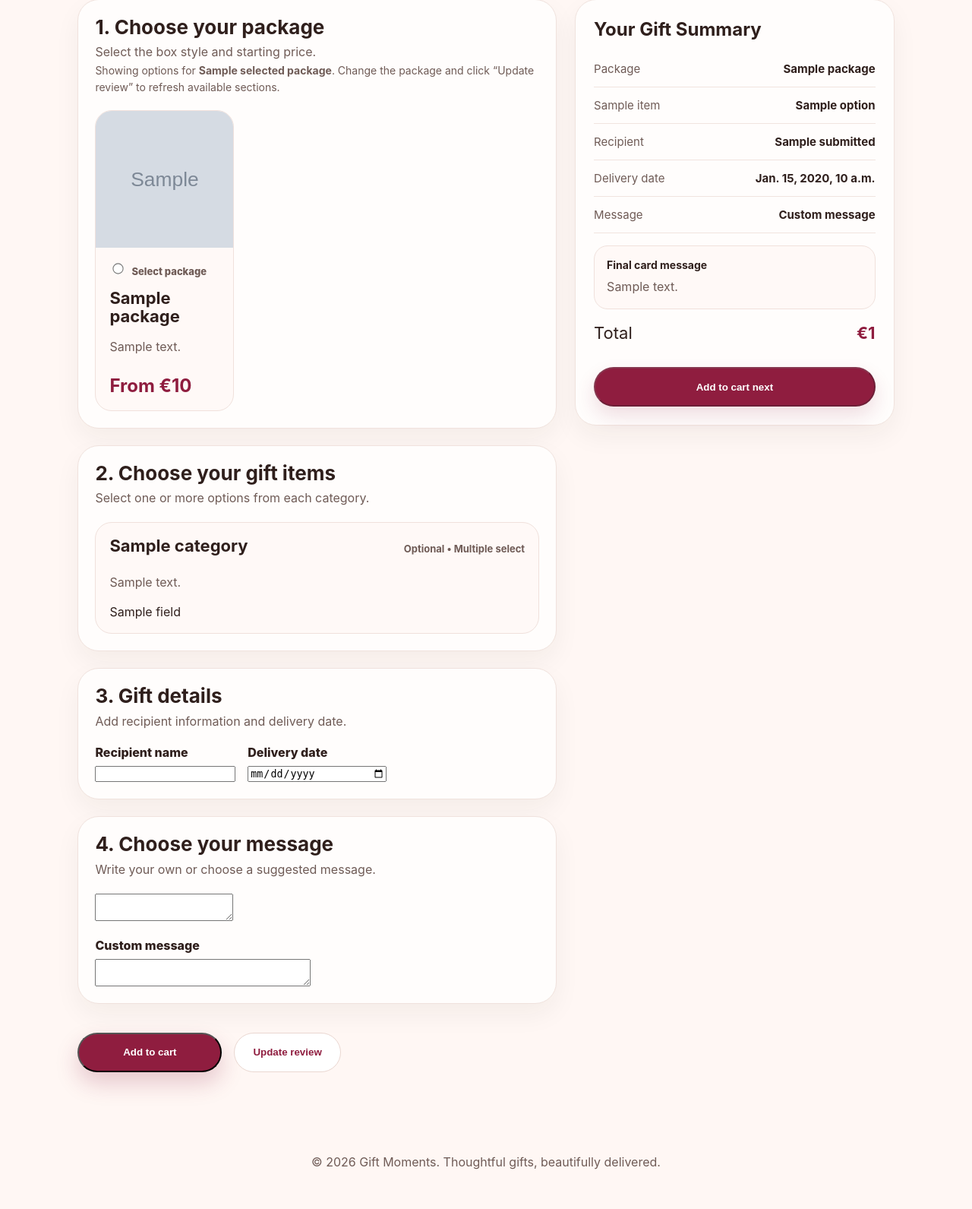
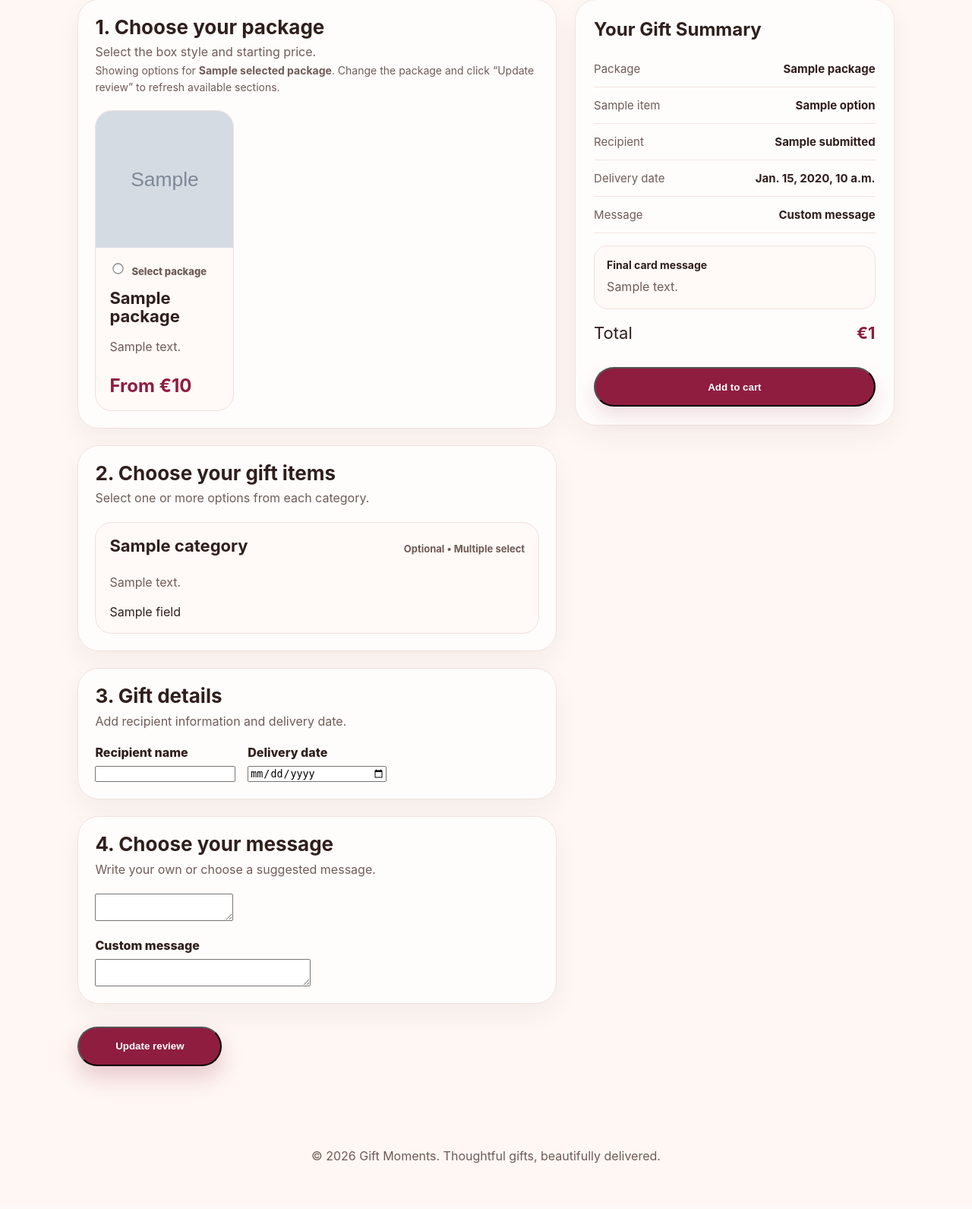
Before and after one commit to bkocii/gift-moments, a Django app: template templates/catalog/build_your_own.html in a window 1280 px wide. Shown: the part 290-1881 px from the top of the page at 76% size. After the commit the page ends 1821 px from the top, so only its background shows below. Run offline with Django 3.2, Linux system fonts and the light colour scheme; the template is opened without the code that fills it: most values are stand-ins (such as "Sample title", 1, 10 or a date in 2020); grey boxes marked "Sample" are stand-in pictures; form fields are guessed from the names that the template uses.

Commit message:
Move build your own add to cart action to summary

```diff
--- a/templates/catalog/build_your_own.html
+++ b/templates/catalog/build_your_own.html
@@ -15,7 +15,7 @@
 
     <div class="builder-layout">
         <div class="builder-main">
-            <form method="post" class="builder-form">
+            <form method="post" class="builder-form" id="build-your-own-form">
                 {% csrf_token %}
 
                 <section class="builder-section">
@@ -195,22 +195,9 @@
                 </section>
 
                 <div class="detail-submit-row">
-                    {% if submitted_data %}
-                        <div class="detail-submit-row">
-                            <button type="submit" name="add_to_cart" value="1" class="btn btn-primary btn-detail-primary">
-                                Add to cart
-                            </button>
-                            <button type="submit" class="btn btn-secondary">
-                                Update review
-                            </button>
-                        </div>
-                    {% else %}
-                        <div class="detail-submit-row">
-                            <button type="submit" class="btn btn-primary btn-detail-primary">
-                                Review selection
-                            </button>
-                        </div>
-                    {% endif %}
+                    <button type="submit" class="btn btn-primary btn-detail-primary">
+                        {% if submitted_data %}Update review{% else %}Review selection{% endif %}
+                    </button>
                 </div>
             </form>
         </div>
@@ -278,9 +265,21 @@
                     <strong>€{{ submitted_data.total_price }}</strong>
                 </div>
 
-                <button type="button" class="btn btn-primary summary-btn" disabled>
-                    Add to cart next
-                </button>
+                {% if submitted_data %}
+                    <button
+                        type="submit"
+                        name="add_to_cart"
+                        value="1"
+                        form="build-your-own-form"
+                        class="btn btn-primary summary-btn"
+                    >
+                        Add to cart
+                    </button>
+                {% else %}
+                    <button type="button" class="btn btn-primary summary-btn" disabled>
+                        Add to cart
+                    </button>
+                {% endif %}
             {% else %}
                 <div class="summary-row">
                     <span>Package</span>
```
